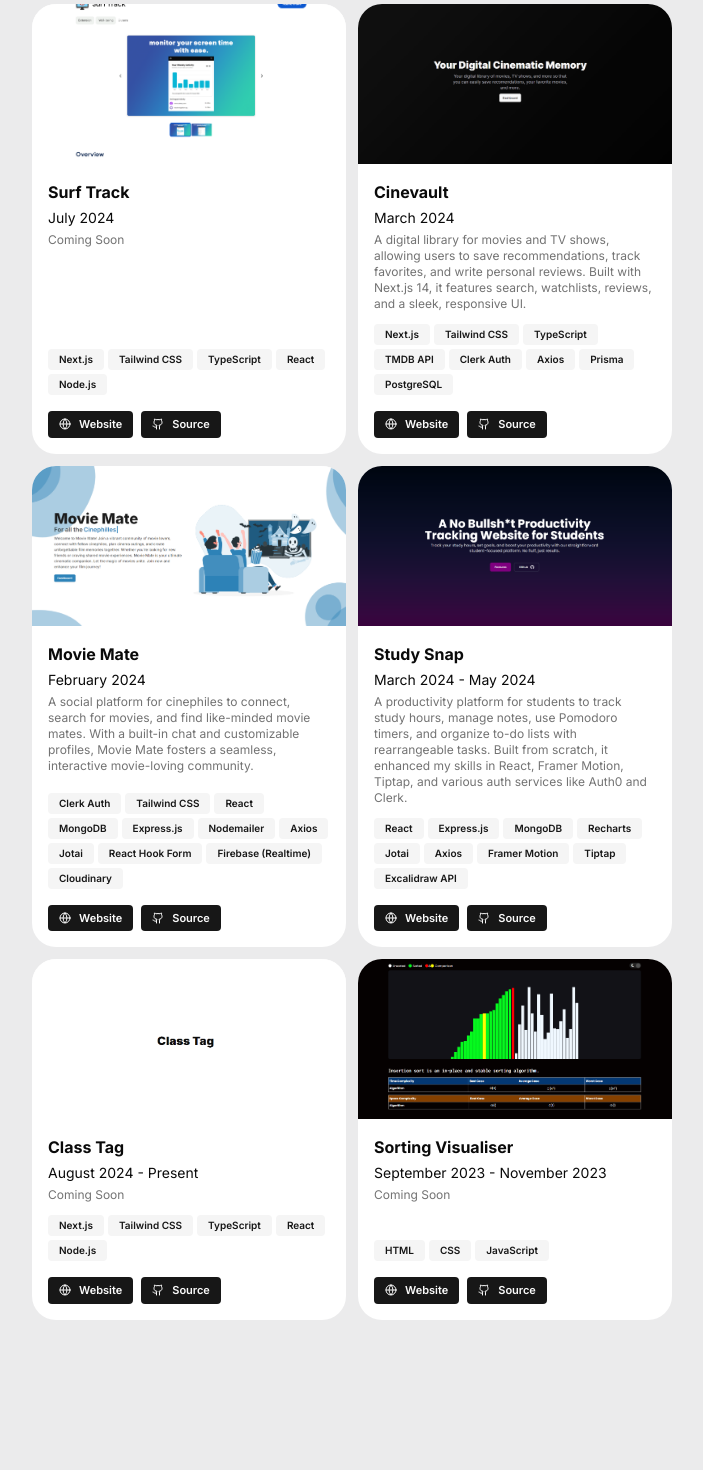
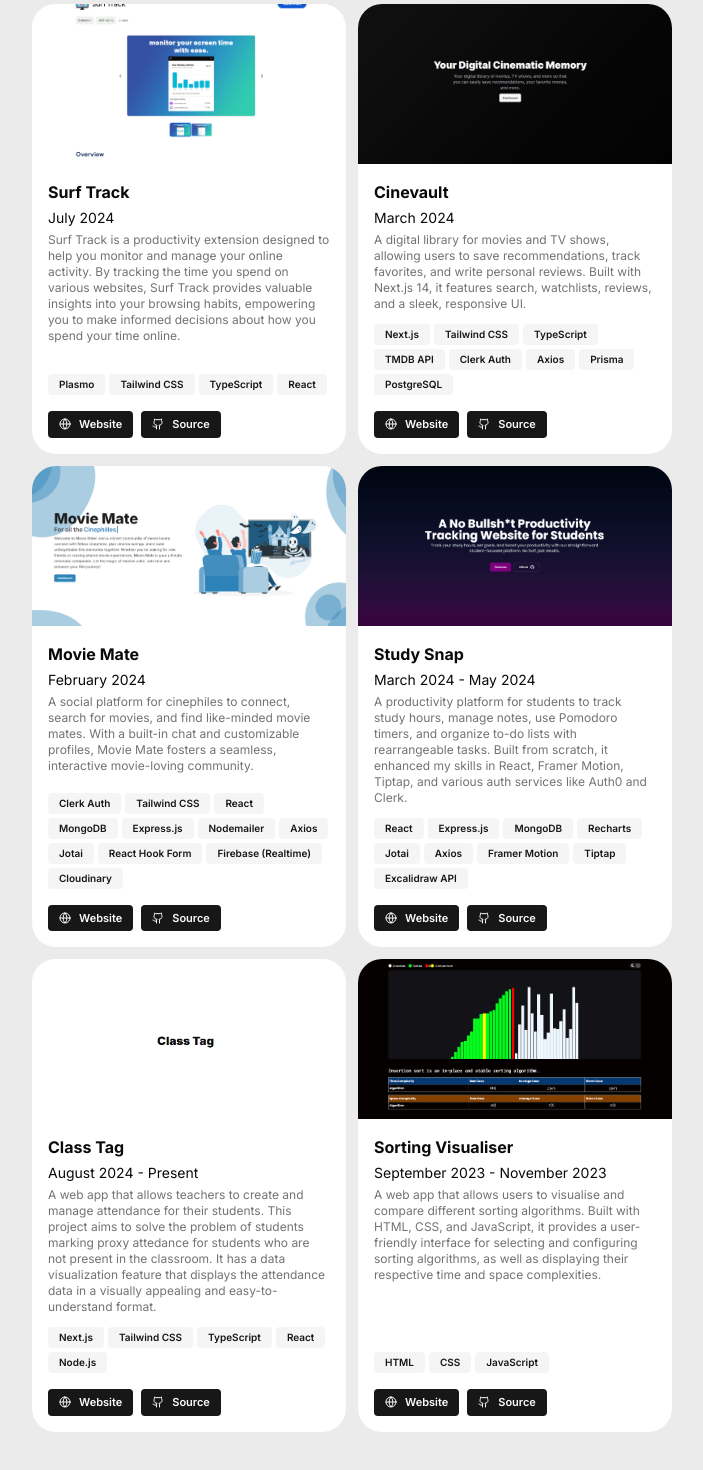
Before and after one commit to actuallyakshat/portfolio, a Next.js app: page /projects in a window 1280 px wide. Shown: the part 1210-2680 px from the top of the page, without its empty margins (288-991 px from the left). Before the commit the page ends 2658 px from the top, so only its background shows below. Built offline with nearby package versions, Linux system fonts and the light colour scheme.

Commit message:
updated description of remaining projects

```diff
--- a/app/projects/page.tsx
+++ b/app/projects/page.tsx
@@ -115,8 +115,9 @@ const PROJECTS = [
   {
     name: "Surf Track",
     duration: "July 2024",
-    description: "Coming Soon",
-    techStack: ["Next.js", "Tailwind CSS", "TypeScript", "React", "Node.js"],
+    description:
+      "Surf Track is a productivity extension designed to help you monitor and manage your online activity. By tracking the time you spend on various websites, Surf Track provides valuable insights into your browsing habits, empowering you to make informed decisions about how you spend your time online.",
+    techStack: ["Plasmo", "Tailwind CSS", "TypeScript", "React"],
     links: [
       {
         name: "Website",
@@ -225,7 +226,8 @@ const PROJECTS = [
   {
     name: "Class Tag",
     duration: "August 2024 - Present",
-    description: "Coming Soon",
+    description:
+      "A web app that allows teachers to create and manage attendance for their students. This project aims to solve the problem of students marking proxy attedance for students who are not present in the classroom. It has a data visualization feature that displays the attendance data in a visually appealing and easy-to-understand format.",
     techStack: ["Next.js", "Tailwind CSS", "TypeScript", "React", "Node.js"],
     links: [
       {
@@ -244,7 +246,8 @@ const PROJECTS = [
   {
     name: "Sorting Visualiser",
     duration: "September 2023 - November 2023",
-    description: "Coming Soon",
+    description:
+      "A web app that allows users to visualise and compare different sorting algorithms. Built with HTML, CSS, and JavaScript, it provides a user-friendly interface for selecting and configuring sorting algorithms, as well as displaying their respective time and space complexities.",
     techStack: ["HTML", "CSS", "JavaScript"],
     links: [
       {
```
